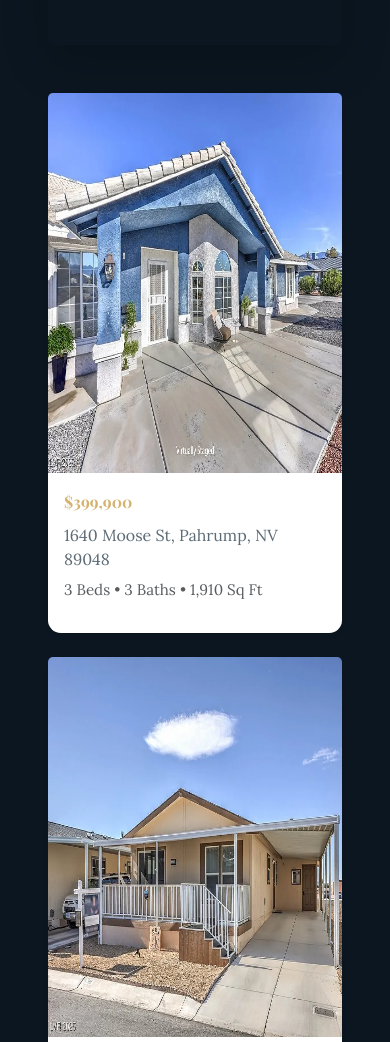
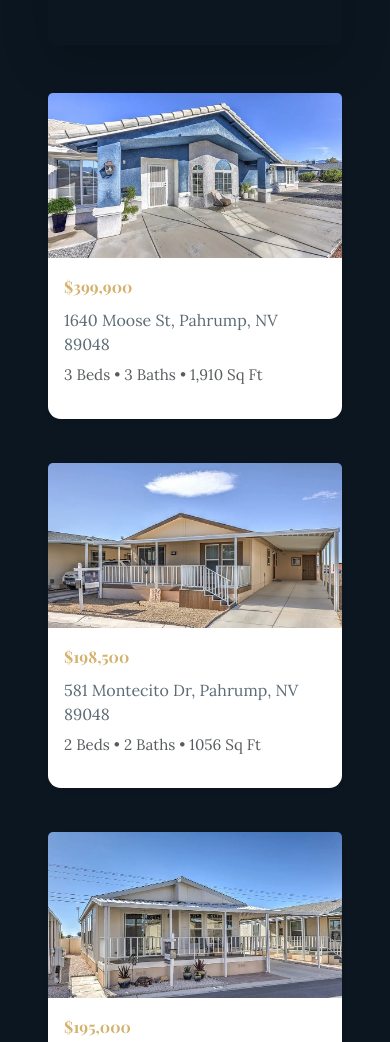
Before and after one commit to JoyDelearna/marci-metzger-homepage-redesign, a website: page index.html in a window 390 px wide. Shown: the part 2654-3696 px from the top of the page. Drawn offline with nearby package versions, Linux system fonts and the light colour scheme.

Commit message:
Change css

```diff
--- a/css/style.css
+++ b/css/style.css
@@ -430,10 +430,6 @@ li {
     cursor: pointer;
 }
 
-.card-img-top {
-    height: 380px;
-}
-
 
 
 /* ----------------------------------------------------
@@ -623,3 +619,30 @@ li {
         font-size: 0.85rem;
     }
 }
+
+/* Make images responsive */
+.card-img-top {
+    width: 100%;
+    height: auto;
+    object-fit: cover;
+    aspect-ratio: 16 / 12;
+    /* maintains shape but scales */
+}
+
+/* Smaller screens */
+@media (max-width: 992px) {
+    .card-img-top {
+        aspect-ratio: 16 / 10;
+    }
+}
+
+/* Mobile */
+@media (max-width: 576px) {
+    .card-img-top {
+        aspect-ratio: 16 / 9;
+    }
+
+    .listing-card {
+        margin-bottom: 20px;
+    }
+}
```
